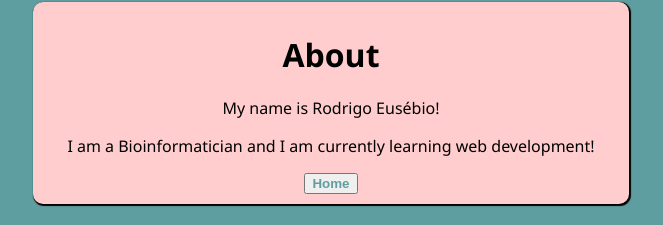
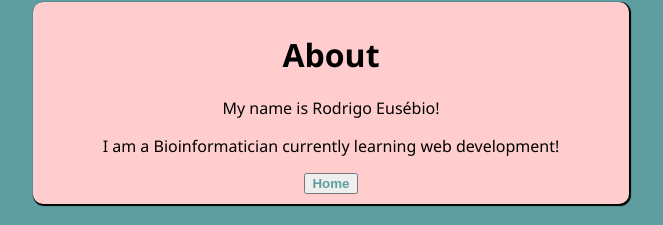
Before and after one commit to RdrigoE/Informational_Site_NodeJs, a plain HTML site: page about.html in a window 1280 px wide. Shown: the part 297-522 px from the top of the page, without its empty margins (309-972 px from the left). Drawn offline with Linux system fonts and the light colour scheme.

Commit message:
text change

```diff
--- a/about.html
+++ b/about.html
@@ -12,7 +12,7 @@
         <div class="info">
             <h1>About</h1>
             <p>My name is Rodrigo Eusébio!</p>
-            <p>I am a Bioinformatician and I am currently learning web development!</p>
+            <p>I am a Bioinformatician currently learning web development!</p>
             <a href="/"><button><a href="/">Home</a></button></a>
 
         </div>
```
